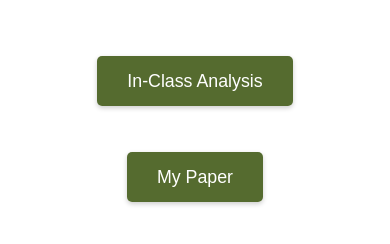
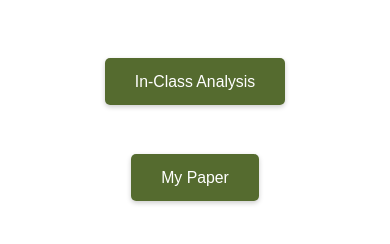
Before and after one commit to Valentina-Haddad25/EnglishEmpireProjectPaper, a plain HTML site: page index.html in a window 390 px wide. Shown: the part 500-744 px from the top of the page. Drawn offline with Linux system fonts and the light colour scheme.

Commit message:
deleted some stuff

```diff
--- a/index.css
+++ b/index.css
@@ -209,7 +209,7 @@ ul {
   }
 
   .styled-link {
-    font-size: calc(10px + 2vw); /* Increase font size for small screens */
+    font-size: calc(8px + 2vw); /* Increase font size for small screens */
     padding: 15px 30px; /* Adjust padding */
   }
   .content-container {
```
